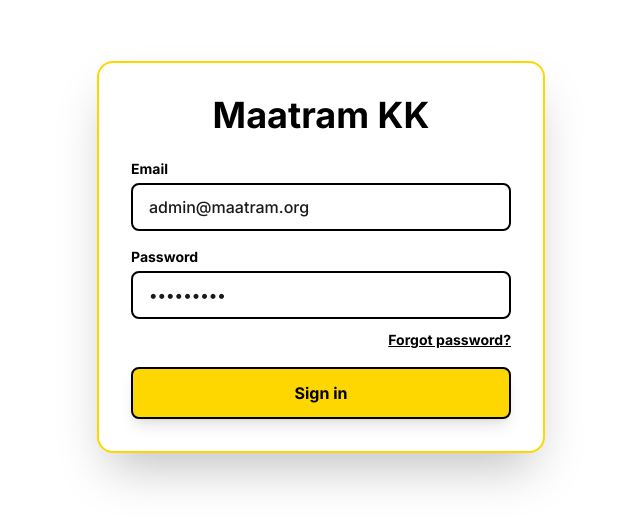
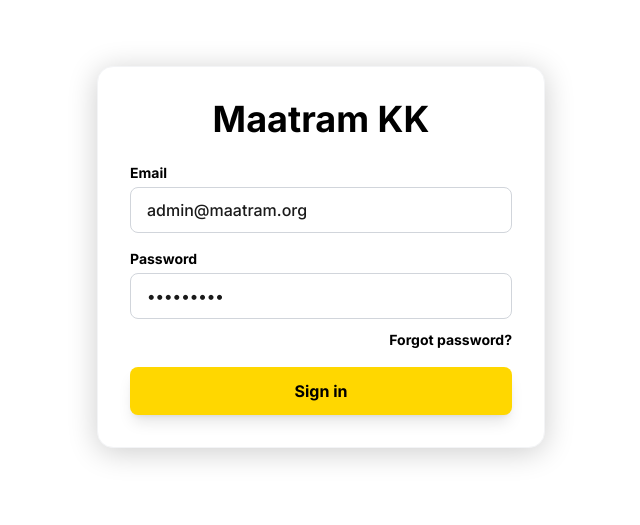
Before and after one commit to hariraajan3/Maatram_KK, a React (Vite) app in the folder frontend/: page /login in a window 1280 px wide. Shown: the part 143-668 px from the top of the page, without its empty margins (319-959 px from the left). Built offline with nearby package versions, Linux system fonts and the light colour scheme.

Commit message:
designed the login page

```diff
--- a/frontend/src/pages/ForgotPassword.jsx
+++ b/frontend/src/pages/ForgotPassword.jsx
@@ -54,6 +54,7 @@ const ForgotPassword = () => {
               />
             </svg>
           </div>
+
           <div>
             <h1 className="text-2xl font-bold text-black mb-2">Check your email</h1>
             <p className="text-black/70 font-medium">
--- a/frontend/src/pages/Login.jsx
+++ b/frontend/src/pages/Login.jsx
@@ -22,9 +22,9 @@ const Login = ({ onSuccess }) => {
   };
 
   return (
-    <div className="min-h-screen flex items-center justify-center bg-white px-14 py-12">
+    <div className="min-h-screen flex items-center justify-center bg-white px-4 py-12">
       <div className="w-full max-w-md">
-        <div className="bg-white rounded-2xl shadow-2xl border-2 border-maatram-yellow p-8 space-y-6">
+        <div className="bg-white rounded-2xl shadow-[0_4px_30px_rgba(0,0,0,0.2)] border border-gray-100 p-8 space-y-6">
           {/* Header */}
           <div className="text-center">
             <h1 className="text-4xl font-bold text-black mb-2">Maatram KK</h1>
@@ -40,7 +40,7 @@ const Login = ({ onSuccess }) => {
                 id="email"
                 type="email"
                 required
-                className="w-full border-2 border-black rounded-lg px-4 py-2.5 focus:ring-2 focus:ring-maatram-yellow focus:border-maatram-yellow outline-none transition font-medium"
+                className="w-full border border-gray-300 rounded-lg px-4 py-2.5 focus:ring-2 focus:ring-maatram-yellow focus:border-maatram-yellow outline-none transition font-medium"
                 placeholder="Enter your email"
                 value={form.email}
                 onChange={(event) => setForm({ ...form, email: event.target.value })}
@@ -54,7 +54,7 @@ const Login = ({ onSuccess }) => {
                 id="password"
                 type="password"
                 required
-                className="w-full border-2 border-black rounded-lg px-4 py-2.5 focus:ring-2 focus:ring-maatram-yellow focus:border-maatram-yellow outline-none transition font-medium"
+                className="w-full border border-gray-300 rounded-lg px-4 py-2.5 focus:ring-2 focus:ring-maatram-yellow focus:border-maatram-yellow outline-none transition font-medium"
                 placeholder="Enter your password"
                 value={form.password}
                 onChange={(event) => setForm({ ...form, password: event.target.value })}
@@ -62,7 +62,7 @@ const Login = ({ onSuccess }) => {
               <div className="mt-2 text-right">
                 <Link
                   to="/forgot-password"
-                  className="text-sm text-black hover:text-black/70 font-bold underline"
+                  className="text-sm text-black hover:text-black/70 font-bold"
                 >
                   Forgot password?
                 </Link>
@@ -76,7 +76,7 @@ const Login = ({ onSuccess }) => {
             <button
               type="submit"
               disabled={loading}
-              className="w-full bg-maatram-yellow hover:bg-maatram-yellow-dark text-black py-3 rounded-lg font-bold transition-all shadow-lg hover:shadow-xl disabled:opacity-50 disabled:cursor-not-allowed flex items-center justify-center border-2 border-black"
+              className="w-full bg-maatram-yellow hover:bg-maatram-yellow-dark text-black py-3 rounded-lg font-bold transition-all shadow-lg hover:shadow-xl disabled:opacity-50 disabled:cursor-not-allowed flex items-center justify-center"
             >
               {loading ? (
                 <>
@@ -107,11 +107,6 @@ const Login = ({ onSuccess }) => {
               )}
             </button>
           </form>
-
-          {/* Demo credentials hint */}
-          {/* <p className="text-xs text-center text-black/60 pt-2 border-t-2 border-maatram-yellow font-medium">
-            Demo: admin@maatram.org / admin@123
-          </p> */}
         </div>
       </div>
     </div>
--- a/frontend/tailwind.config.js
+++ b/frontend/tailwind.config.js
@@ -35,6 +35,21 @@ export default {
         sans: ['Inter', 'sans-serif'],
         display: ['Outfit', 'sans-serif'],
       },
+      keyframes: {
+        'fade-in-up': {
+          '0%': {
+            opacity: '0',
+            transform: 'translateY(10px)',
+          },
+          '100%': {
+            opacity: '1',
+            transform: 'translateY(0)',
+          },
+        },
+      },
+      animation: {
+        'fade-in-up': 'fade-in-up 0.3s ease-out',
+      },
     },
   },
   plugins: [],
```
